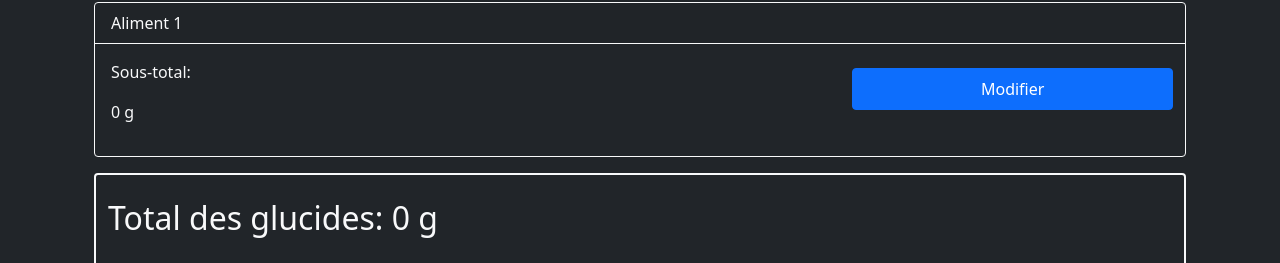
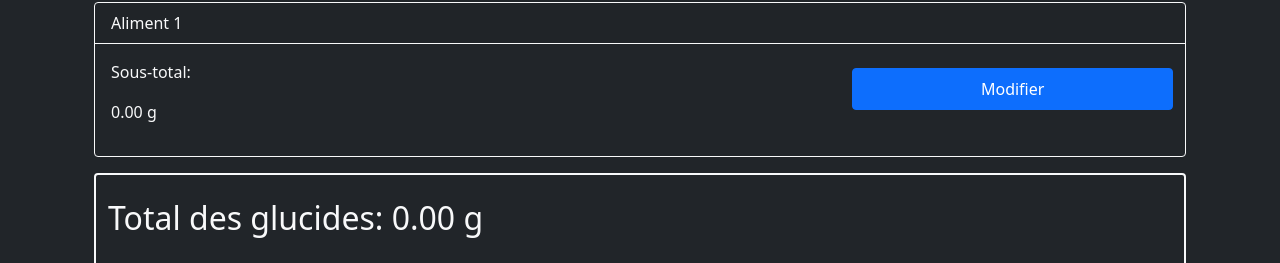
Before and after one commit to gcharest/gluko, a Vue app: page / in a window 1280 px wide. Both pictures are taken after a click on the button "Ajouter un aliment". Shown: the part 110-373 px from the top of the page. Built offline with nearby package versions, Linux system fonts and the light colour scheme.

Commit message:
feat: display only 2 decimals

```diff
--- a/src/components/MealCalculator.vue
+++ b/src/components/MealCalculator.vue
@@ -23,7 +23,7 @@ const generateUUID = () => {
         <div class="row gx-5">
           <div class="col-8">
             <p>{{ $t("Subtotal") }}:</p>
-            <p>{{ nutrient.quantity * nutrient.factor }} g</p>
+            <p>{{ (nutrient.quantity * nutrient.factor).toFixed(2) }} g</p>
           </div>
           <div class="col-4 text-end">
             <div class="row">
@@ -52,7 +52,7 @@ const generateUUID = () => {
       <div class="row">
         <div class="card-body">
           <h2 class="card-title text-light">
-            {{ $t("message") }}: {{ Math.round(store.mealCarbs * 100) / 100 }} g
+            {{ $t("message") }}: {{ (Math.round(store.mealCarbs * 100) / 100).toFixed(2) }} g
           </h2>
         </div>
       </div>
```
